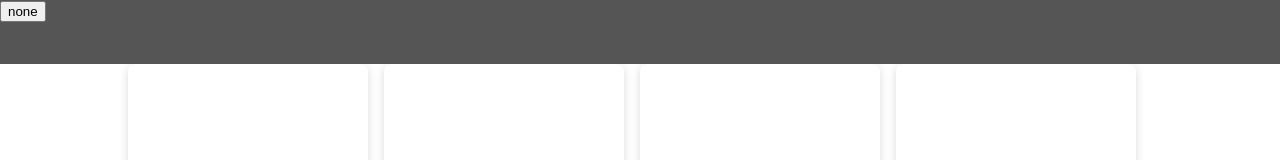
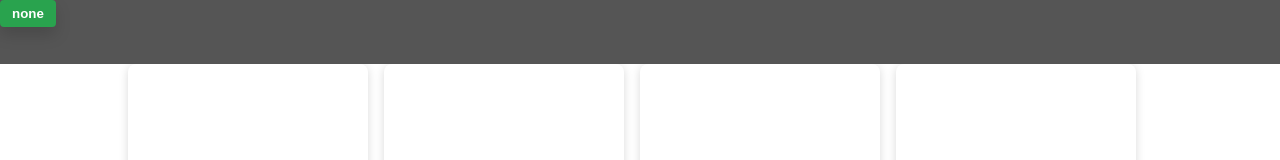
Before and after one commit to fajarkarim/go_food_web_kw, a React (Create React App) app: page / in a window 1280 px wide. Shown: the top 160 px of the page. Built offline with nearby package versions, Linux system fonts and the light colour scheme.

Commit message:
[Fajar] add common class css

```diff
--- a/src/App.css
+++ b/src/App.css
@@ -1,3 +1,7 @@
+button {
+  cursor: pointer;
+}
+
 .mr-med{
   margin-right: 10%;
 }
@@ -5,3 +9,63 @@
 .ml-med{
   margin-left: 10%;
 }
+
+.mr-small{
+  margin-right: 5%;
+}
+
+.ml-small{
+  margin-left: 5%;
+}
+
+.flex {
+  display: flex;
+}
+
+.align-items-center {
+  align-items: center;
+}
+
+.justify-space-between {
+  justify-content: space-between;
+}
+
+.justify-space-around {
+  justify-content: space-around;
+}
+
+.one-hundred-percent-height {
+  height: 100%;
+}
+
+.shadow {
+  box-shadow: 0 0.5rem 1rem rgba(0, 0, 0, 0.15) !important;
+}
+
+.border-0 {
+  border: 0 !important;
+}
+
+.ripple {
+  background-color: #29a34e;
+  background-position: center;
+  transition: background 0.8s;
+  border-radius: 0.25rem;
+  padding: 0.375rem 0.75rem;
+}
+
+.ripple:hover {
+  background: #1f7a3b radial-gradient(circle, transparent 1%, #1f7a3b 1%) center/15000%;
+}
+
+.text-white {
+  color: #fff;
+}
+
+.font-bold {
+  font-weight: 800;
+}
+
+.shadow-sm {
+  box-shadow: 0 0.125rem 0.25rem rgba(0, 0, 0, 0.075) !important;
+}
--- a/src/components/ActionButton/ActionButton.jsx
+++ b/src/components/ActionButton/ActionButton.jsx
@@ -4,7 +4,9 @@ import PropTypes from 'prop-types';
 const ActionButton = (props) => {
   const { label } = props;
   return (
-      <button>{label}</button>
+      <button className={'shadow border-0 ripple text-white'}>
+        <span className={'font-bold'}>{label}</span>
+      </button>
   )
 };
 
```
